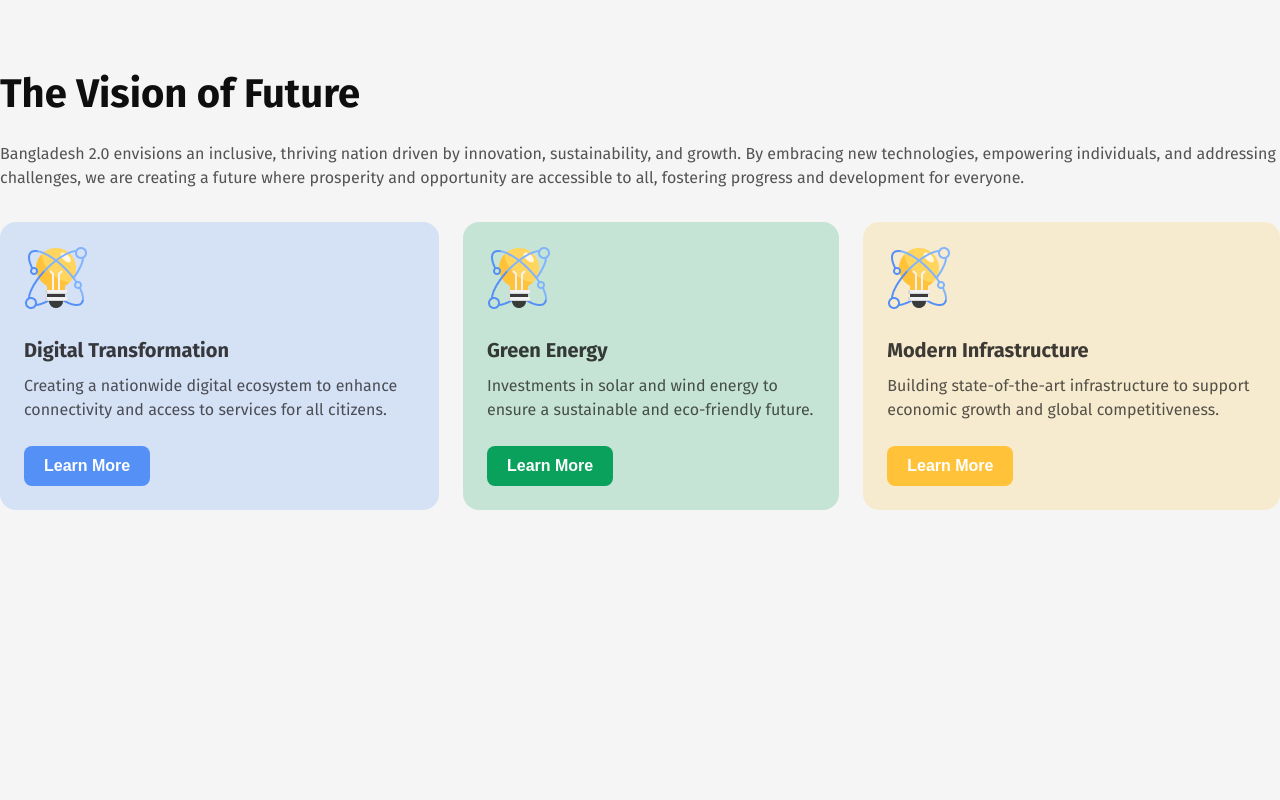
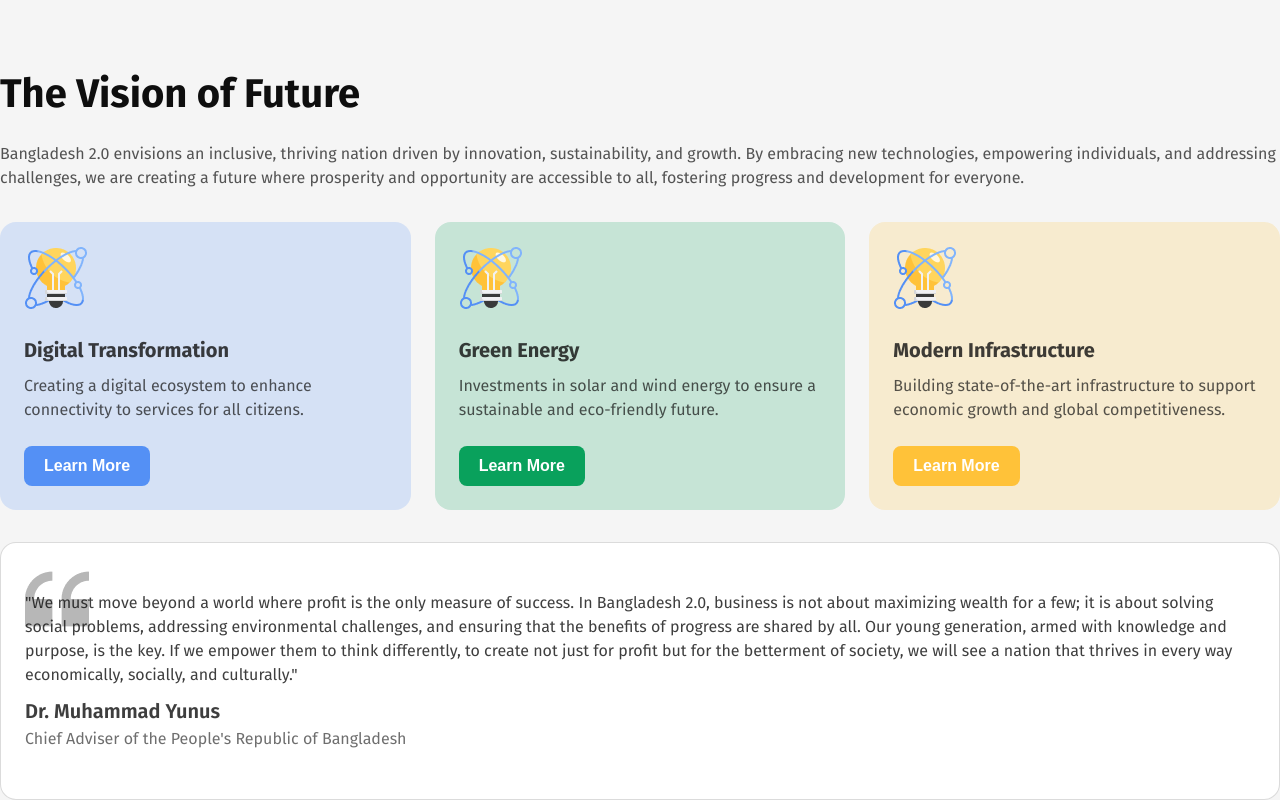
Before and after one commit to zaman-pro/A01-Bangladesh-2-0, a plain HTML site: page index.html in a window 1280 px wide. Shown: the part 1101-1901 px from the top of the page. Before the commit the page ends 1643 px from the top, so only its background shows below. Drawn offline with Linux system fonts and the light colour scheme.

Commit message:
quote section added

```diff
--- a/index.html
+++ b/index.html
@@ -99,8 +99,8 @@
             <img src="./assets/card-icon.png" alt="" />
             <h4 class="vision-card-title">Digital Transformation</h4>
             <p class="vision-card-description">
-              Creating a nationwide digital ecosystem to enhance connectivity
-              and access to services for all citizens.
+              Creating a digital ecosystem to enhance connectivity to services
+              for all citizens.
             </p>
             <button class="vision-card-btn" id="btnOne">Learn More</button>
           </div>
@@ -124,6 +124,25 @@
           </div>
         </div>
       </section>
+
+      <!-- quote section starts here -->
+      <div class="quote-container">
+        <p class="quote-article">
+          "We must move beyond a world where profit is the only measure of
+          success. In Bangladesh 2.0, business is not about maximizing wealth
+          for a few; it is about solving social problems, addressing
+          environmental challenges, and ensuring that the benefits of progress
+          are shared by all. Our young generation, armed with knowledge and
+          purpose, is the key. If we empower them to think differently, to
+          create not just for profit but for the betterment of society, we will
+          see a nation that thrives in every way economically, socially, and
+          culturally."
+        </p>
+        <h4 class="quote-title">Dr. Muhammad Yunus</h4>
+        <p class="quote-description">
+          Chief Adviser of the People's Republic of Bangladesh
+        </p>
+      </div>
     </main>
     <footer></footer>
   </body>
--- a/style.css
+++ b/style.css
@@ -97,9 +97,10 @@ nav {
 }
 
 .pillars-card-container {
+  display: flex;
+  justify-content: space-between;
+  gap: 24px;
   margin-top: 32px;
-  display: flex;
-  gap: 24px;
 }
 
 .pillars-card {
@@ -107,6 +108,7 @@ nav {
   border-radius: 16px;
   border: 1px solid #0e0e0e26;
   background: #fff;
+  flex: 1;
 }
 
 .pillars-card-title {
@@ -140,6 +142,7 @@ nav {
 
 .vision-card-container {
   display: flex;
+  justify-content: space-between;
   gap: 24px;
   margin: 32px 0;
 }
@@ -147,6 +150,7 @@ nav {
 .vision-card {
   padding: 24px;
   border-radius: 16px;
+  flex: 1;
 }
 
 .vision-card-title {
@@ -196,3 +200,38 @@ nav {
 #btnThree {
   background-color: #ffc239;
 }
+
+/* quote section style */
+.quote-container {
+  border-radius: 16px;
+  border: 1px solid #0e0e0e26;
+  background: #fff;
+  background-image: url(./assets/quote-bg.png);
+  background-repeat: no-repeat;
+  background-origin: content-box;
+  padding: 24px;
+}
+
+.quote-article {
+  color: #0e0e0ecc;
+  font-size: 16px;
+  font-weight: 400;
+  line-height: 24px;
+  padding-top: 24px;
+}
+
+.quote-title {
+  color: #0e0e0ecc;
+  font-size: 20px;
+  font-weight: 600;
+  line-height: 24px;
+  margin: 12px 0 4px;
+}
+
+.quote-description {
+  color: #0e0e0e99;
+  font-size: 16px;
+  font-weight: 400;
+  line-height: 24px;
+  padding-bottom: 24px;
+}
```
